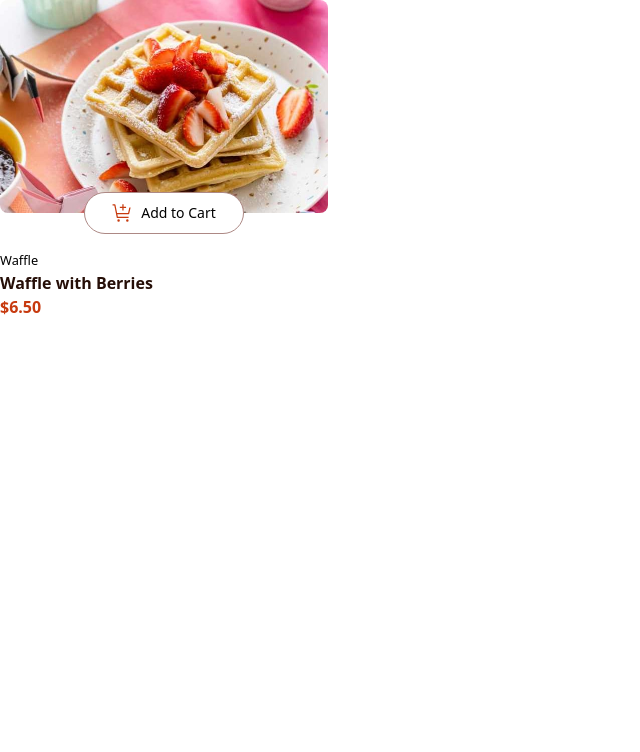
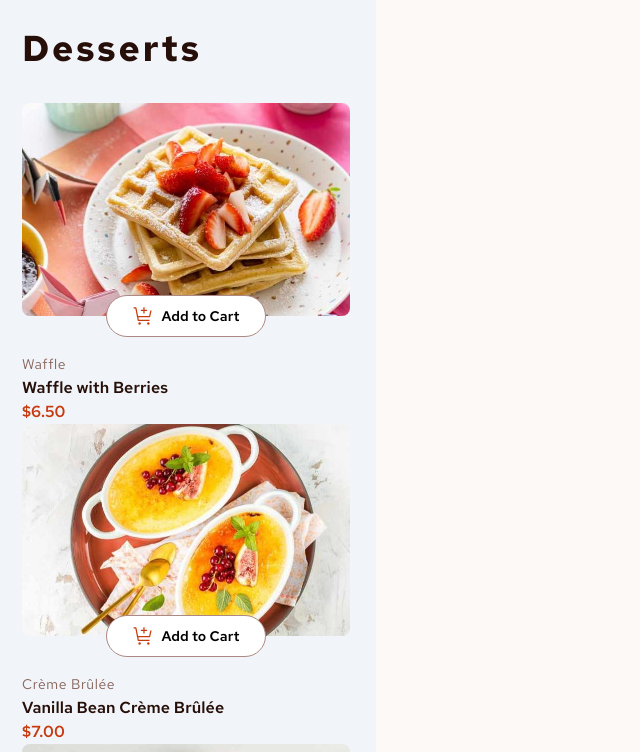
Before and after one commit to tony1c/frontend-mentor-challenges, an Angular app in the folder product-list-with-cart-angular/: page / in a window 1280 px wide. Shown: the top 752 px of the page, without its empty margins (0-640 px from the left). Built offline with nearby package versions, Linux system fonts and the light colour scheme.

Commit message:
product list component

```diff
--- a/product-list-with-cart-angular/src/app/app.component.html
+++ b/product-list-with-cart-angular/src/app/app.component.html
@@ -7,4 +7,16 @@
   Panna Cotta 6.50 Add to Cart Your Cart () Your added items
   will appear here -->
 <!-- </p> -->
-<app-product />
+<main class="font-red-hat-text bg-c-rose-50 w-full tracking-[0.006em]">
+  <!-- grid layout -->
+  <div
+    class="grid-cols-1 px-[22px] py-[28px] gap-[35px] bg-slate-100 grid max-w-[376px]"
+  >
+    <!-- card -->
+    <h1 class="text-c-rose-900 font-700 text-4xl tracking-[0.075em]">
+      Desserts
+    </h1>
+    <!-- <app-product /> -->
+    <app-product-list [products]="products" />
+  </div>
+</main>
--- a/product-list-with-cart-angular/src/app/app.component.ts
+++ b/product-list-with-cart-angular/src/app/app.component.ts
@@ -2,11 +2,12 @@ import { Component, OnInit } from '@angular/core';
 import { Product } from './models/product.model';
 import { ProductComponent } from './components/product/product.component';
 import productsData from '../../public/assets/data.json';
+import { ProductListComponent } from './components/product-list/product-list.component';
 
 @Component({
   selector: 'app-root',
   standalone: true,
-  imports: [ProductComponent],
+  imports: [ProductComponent, ProductListComponent],
   templateUrl: './app.component.html',
   styleUrl: './app.component.css',
 })
--- a/product-list-with-cart-angular/src/app/components/add-to-cart/add-to-cart.component.html
+++ b/product-list-with-cart-angular/src/app/components/add-to-cart/add-to-cart.component.html
@@ -2,5 +2,5 @@
   class="bg-white border border-c-rose-400 items-center flex gap-2 h-[42px] w-[160px] justify-center rounded-full"
 >
   <img src="/assets/images/icon-add-to-cart.svg" alt="Add to cart icon" />
-  <span class="text-sm">Add to Cart</span>
+  <span class="text-sm font-600">Add to Cart</span>
 </button>
--- a/product-list-with-cart-angular/src/app/components/footer/footer.component.ts
+++ b/product-list-with-cart-angular/src/app/components/footer/footer.component.ts
@@ -5,8 +5,6 @@ import { Component } from '@angular/core';
   standalone: true,
   imports: [],
   templateUrl: './footer.component.html',
-  styles: ``
+  styles: ``,
 })
-export class FooterComponent {
-
-}
+export class FooterComponent {}
--- /dev/null
+++ b/product-list-with-cart-angular/src/app/components/product-list/product-list.component.html
@@ -0,0 +1,7 @@
+<ul>
+  @for(product of products; track $index) {
+  <li>
+    <app-product [product]="product" />
+  </li>
+  }
+</ul>
--- /dev/null
+++ b/product-list-with-cart-angular/src/app/components/product-list/product-list.component.ts
@@ -0,0 +1,14 @@
+import { Component, Input } from '@angular/core';
+import { Product } from '../../models/product.model';
+import { ProductComponent } from '../product/product.component';
+
+@Component({
+  selector: 'app-product-list',
+  standalone: true,
+  imports: [ProductComponent],
+  templateUrl: './product-list.component.html',
+  styles: ``,
+})
+export class ProductListComponent {
+  @Input({ required: true }) products!: Product[];
+}
--- a/product-list-with-cart-angular/src/app/components/product/product.component.html
+++ b/product-list-with-cart-angular/src/app/components/product/product.component.html
@@ -1,9 +1,9 @@
-<div class="space-y-[34px]">
+<div class="space-y-[36px]">
   <div class="relative w-[328px]">
     <img
+      [src]="product.image.mobile"
       class="size-full object-cover rounded-lg"
-      src="/assets/images/image-waffle-mobile.jpg"
-      alt=""
+      [alt]="product.name"
     />
     <div
       class="absolute -bottom-[0px] left-1/2 transform -translate-x-1/2 translate-y-1/2"
@@ -13,8 +13,12 @@
   </div>
   <!-- description -->
   <div>
-    <small>Waffle</small>
-    <h3 class="font-600 text-c-rose-900">Waffle with Berries</h3>
-    <span class="font-600 text-c-red">$6.50</span>
+    <small class="tracking-[0.043em] text-sm text-c-rose-500">{{
+      product.category
+    }}</small>
+    <h3 class="font-600 text-c-rose-900">{{ product.name }}</h3>
+    <span class="font-600 text-c-red">{{ product.price | currency }}</span>
   </div>
 </div>
+
+<!-- src="/assets/images/image-waffle-mobile.jpg" -->
```
Also changed, not shown: product-list-with-cart-angular/src/app/components/product/product.component.ts (+7 -3 lines).
